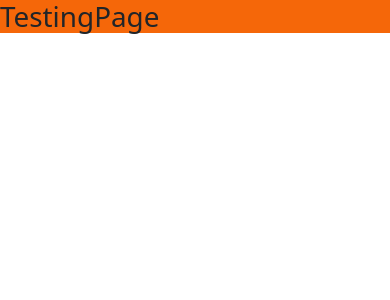
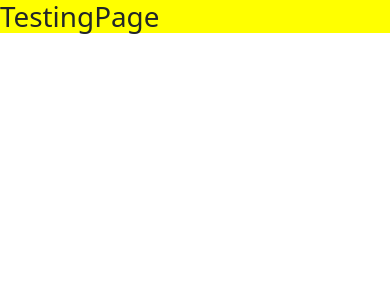
Before and after one commit to danielcarz/RESUABLE_TEMPLATES, a React (Vite) app: page / in a window 390 px wide. Shown: the top 300 px of the page. Built offline with nearby package versions, Linux system fonts and the light colour scheme.

Commit message:
TEMPLATE MEDIA QUERIES V0.2: the load problems has been fixed

```diff
--- a/src/01-TestingPage.jsx
+++ b/src/01-TestingPage.jsx
@@ -1,7 +1,7 @@
 import React from "react";
 
 //styles
-import './SASS/index.scss';
+import './SASS/COMPONENTS/01-TestingPage.scss';
 
 export const TestingPage = () => {
 
--- /dev/null
+++ b/src/SASS/COMPONENTS/01-TestingPage.scss
@@ -0,0 +1,38 @@
+//VARIABLES (it musb be in the first position)
+@use './Variables' as *;
+
+//MEDIA
+@import './MEDIA_QUERIES/MediaQueries.scss';
+
+
+
+@mixin styles_phone () {
+  background-color: yellow;
+
+}
+
+@mixin styles_tablets () {
+  background-color: blue;
+}
+
+@mixin styles_desktop () {
+  background-color: rgb(238, 85, 15);
+}
+
+
+
+
+.testingPage{
+  @include media-query($media_phone){
+    @include styles_phone();
+  }
+
+  @include media-query($media_tablet){
+    @include styles_tablets();
+  }
+
+  @include media-query($media_desktop){
+    @include styles_desktop();
+  }
+
+}
--- a/src/SASS/COMPONENTS/MEDIA_QUERIES/MediaQueries.scss
+++ b/src/SASS/COMPONENTS/MEDIA_QUERIES/MediaQueries.scss
@@ -1,4 +1,4 @@
-@use '../../Variables' as * ;
+@use '../Variables.scss' as * ;
 
 /* $ancho-telefono: 480px;
 $ancho-tablet: 820px;
--- a/src/SASS/index.scss
+++ b/src/SASS/index.scss
@@ -1,48 +1,5 @@
-//VARIABLES
-@use './Variables' as *;
-
-
+//bootstrap
 @import '../../node_modules/bootstrap/scss/bootstrap.scss';
 
 //MEDIA
 @import './COMPONENTS/MEDIA_QUERIES/MediaQueries.scss';
-
-
-
-
-
-$color: rgb(13, 112, 224);
-/* $media_phone: 480;
-$media_tablet: 820;
-$media_desktop: 1024; */
-
-@mixin styles_phone () {
-  background-color: #f56709;
-
-}
-
-@mixin styles_tablets () {
-  background-color: blue;
-}
-
-@mixin styles_desktop () {
-  background-color: red;
-}
-
-
-
-
-.testingPage{
-  @include media-query($media_phone){
-    @include styles_phone();
-  }
-
-  @include media-query($media_tablet){
-    @include styles_tablets();
-  }
-
-  @include media-query($media_desktop){
-    @include styles_desktop();
-  }
-
-}
```
Also changed, not shown: src/SASS/COMPONENTS/Variables.scss (renamed from src/SASS/Variables.scss).
